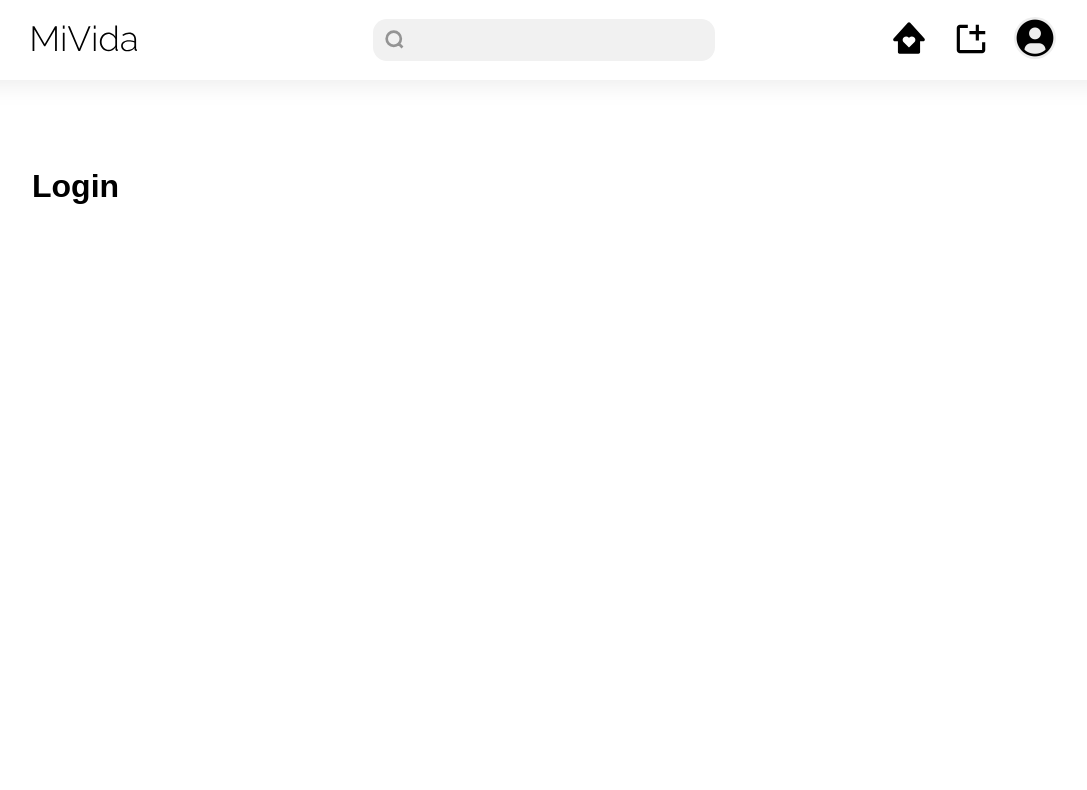
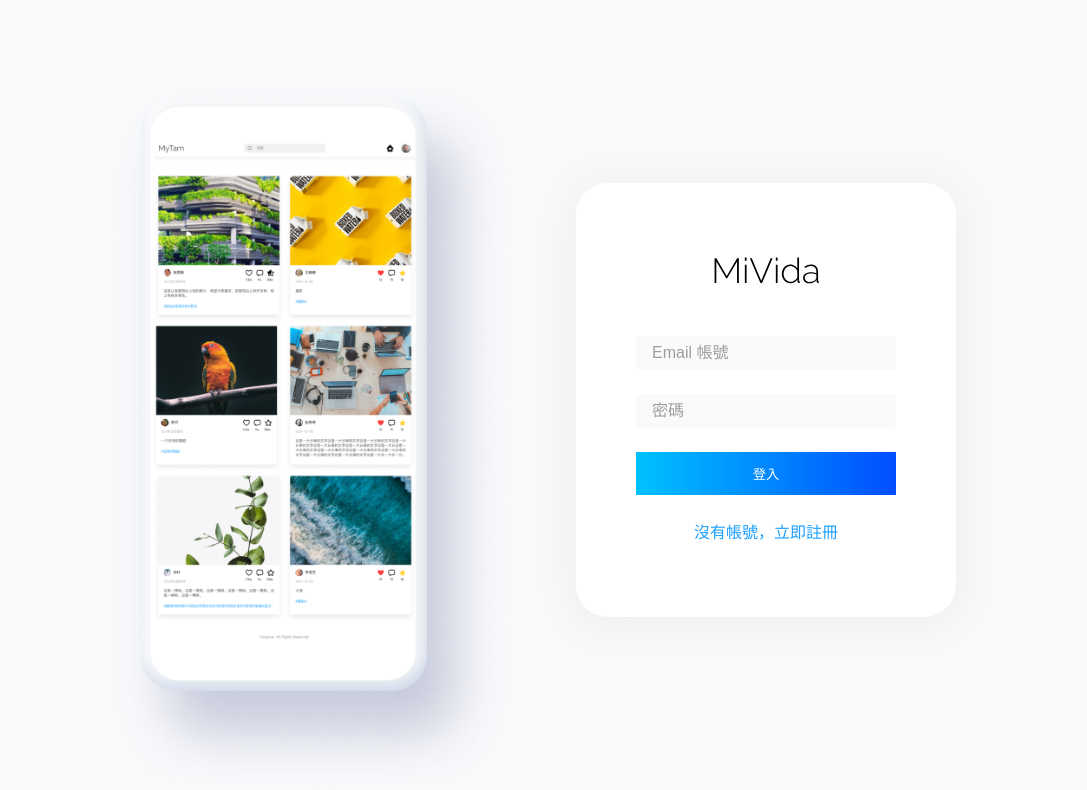
Before and after one commit to Russelllin7789/vue-profile, a Vue app: page /login in a window 1280 px wide. Shown: the top 790 px of the page, without its empty margins (96-1183 px from the left). Built offline with nearby package versions, Linux system fonts and the light colour scheme.

Commit message:
add login and register page

```diff
--- a/src/App.vue
+++ b/src/App.vue
@@ -1,11 +1,16 @@
 <template>
   <div>
-    <header class="header">
-      <Navbar />
-    </header>
-    <TheLayout>
+    <template v-if="$route.name !== 'login'">
+      <header class="header">
+        <Navbar />
+      </header>
+      <TheLayout>
+        <router-view></router-view>
+      </TheLayout>
+    </template>
+    <template v-else>
       <router-view></router-view>
-    </TheLayout>
+    </template>
   </div>
 </template>
 
--- a/src/pages/LoginPage.vue
+++ b/src/pages/LoginPage.vue
@@ -1,5 +1,110 @@
 <template>
-  <h1>Login</h1>
+  <div class="loginPage">
+    <img src="../assets/phone.png" alt="" class="phoneImage" />
+    <div class="loginForm">
+      <img src="../assets/logo.svg" alt="" />
+      <form>
+        <input type="email" placeholder="Email 帳號" v-model="email" />
+        <input
+          v-if="!isLogin"
+          type="text"
+          placeholder="用戶名"
+          v-model="username"
+        />
+        <input type="password" placeholder="密碼" v-model="password" />
+        <button type="submit" class="loginButton">
+          {{ isLogin ? "登入" : "註冊" }}
+        </button>
+        <p @click="isLogin = !isLogin" class="info">
+          {{ isLogin ? "沒有帳號，立即註冊" : "已有帳號，前往登入" }}
+        </p>
+        <div v-if="!isLogin" class="agreement">
+          <input
+            type="checkbox"
+            v-model="agreementChecked"
+          />勾選即同意隱私協定與使用規範
+        </div>
+      </form>
+    </div>
+  </div>
 </template>
+<script setup lang="ts">
+import { ref } from "vue";
 
-<script setup lang="ts"></script>
+const isLogin = ref(true);
+
+const email = ref("");
+const username = ref("");
+const password = ref("");
+const agreementChecked = ref(false);
+</script>
+<style scoped>
+.loginPage {
+  display: grid;
+  grid-template-columns: 1fr 1fr;
+  align-items: center;
+  gap: 5vw;
+  width: 100vw;
+  height: 100vh;
+  max-width: 100%;
+  background: #f8f9fb;
+
+  padding: 0 10vw;
+}
+
+.phoneImage {
+  max-width: 400px;
+  position: relative;
+  top: 36px;
+  justify-self: end;
+}
+
+.loginForm {
+  justify-self: start;
+  box-shadow: 0px 4px 48px rgba(0, 0, 0, 0.06);
+  border-radius: 32px;
+  background: white;
+  padding: 74px 60px;
+
+  display: grid;
+  place-items: center;
+  row-gap: 52px;
+  width: 380px;
+}
+.loginForm > form {
+  display: grid;
+  row-gap: 24px;
+  width: 100%;
+  height: 100%;
+}
+
+input {
+  background: #fafafa;
+  border-radius: 4px;
+  border: none;
+}
+
+input::placeholder {
+  color: #9e9e9e;
+}
+
+.loginButton {
+  background: linear-gradient(89.93deg, #00c2ff 0.06%, #0047ff 105.68%);
+  padding: 12px 0;
+  color: white;
+  border: none;
+}
+
+.info {
+  color: #1da0ff;
+  text-align: center;
+  cursor: pointer;
+}
+
+.agreement {
+  color: #a1a1a1;
+  display: flex;
+  align-items: center;
+  gap: 6px;
+}
+</style>
```
